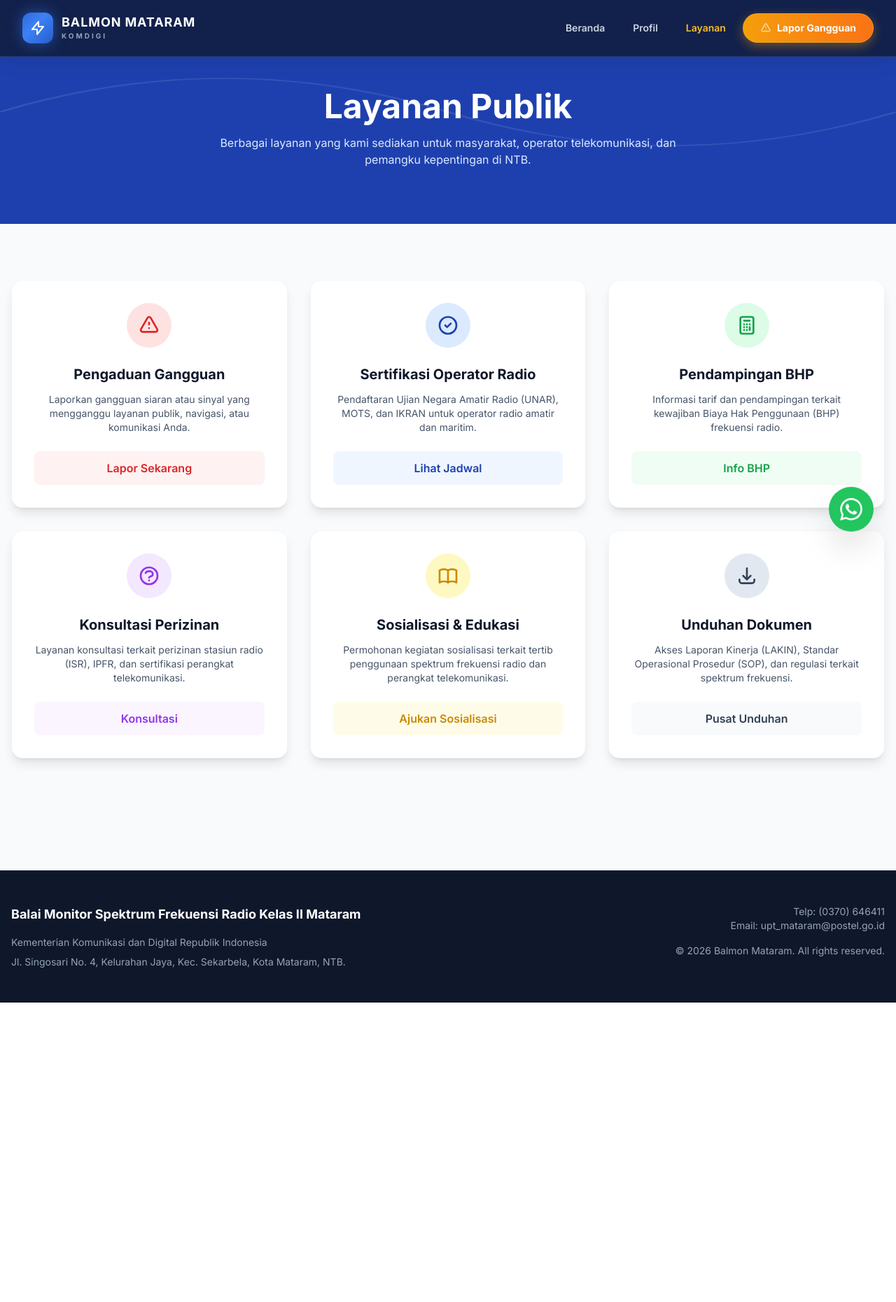
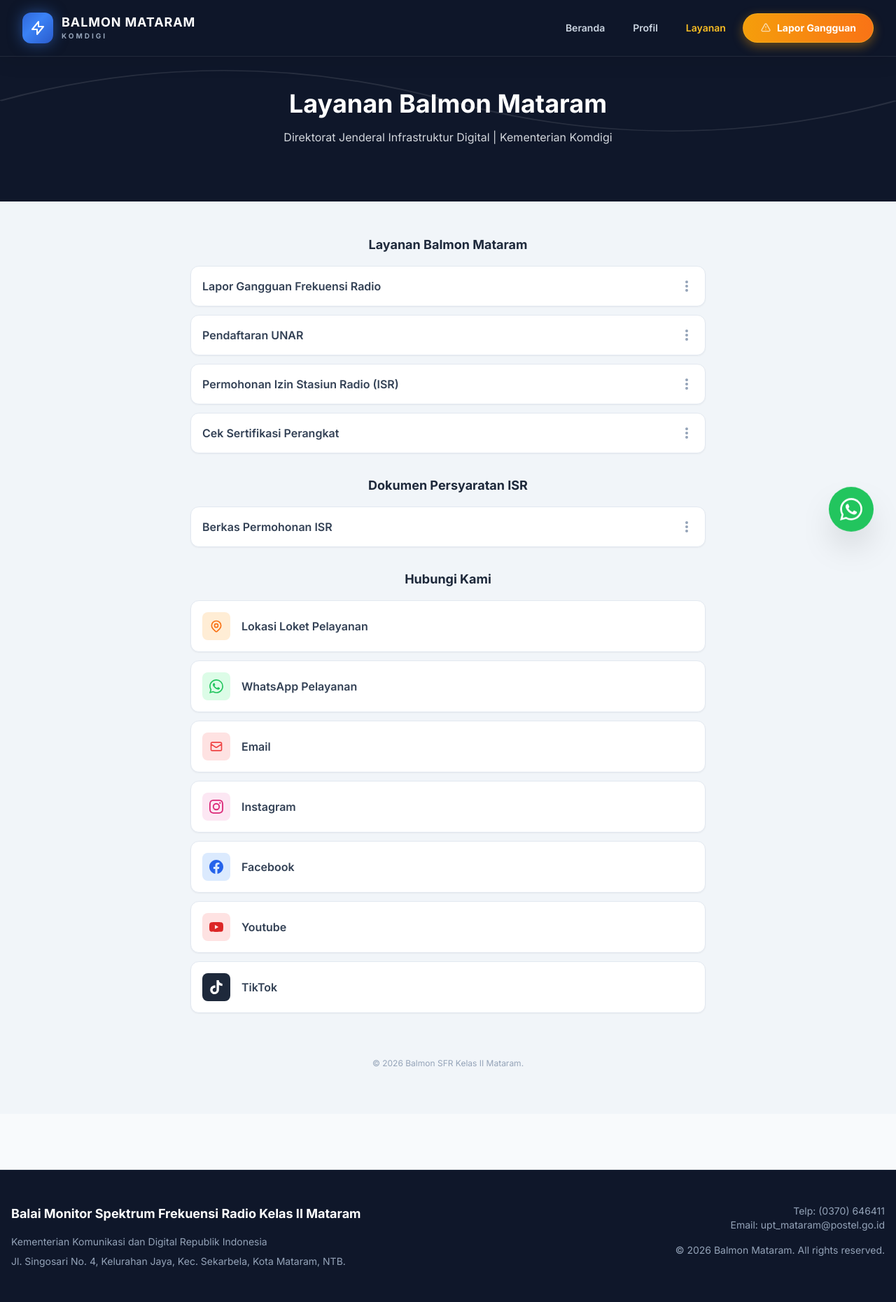
Before and after one commit to Xfinger19/website-balmon-mataram, a PHP site: page /layanan.php in a window 1280 px wide. Shown: the whole page at 70% size. Before the commit the page ends 1433 px from the top, so only its background shows below. Run offline with PHP 8.4, Linux system fonts and the light colour scheme; some libraries are stand-ins or nearby versions.

Commit message:
Memperbarui halaman layanan dengan link aktif

```diff
--- a/layanan.php
+++ b/layanan.php
@@ -1,97 +1,135 @@
 <?php include 'includes/header.php'; ?>
 
 <!-- Header Halaman -->
-<section class="relative pt-32 pb-20 bg-secondary overflow-hidden">
+<section class="relative pt-32 pb-20 bg-primary overflow-hidden">
     <div class="absolute inset-0 opacity-10">
         <svg class="w-full h-full" viewBox="0 0 100 100" preserveAspectRatio="none">
             <path d="M0 50 Q 25 20, 50 50 T 100 50" fill="none" stroke="white" stroke-width="0.5"/>
         </svg>
     </div>
-    <div class="relative z-10 max-w-7xl mx-auto px-4 text-center" data-aos="fade-down">
-        <h1 class="text-4xl md:text-5xl font-bold text-white mb-4">Layanan Publik</h1>
-        <p class="text-blue-100 max-w-2xl mx-auto">Berbagai layanan yang kami sediakan untuk masyarakat, operator telekomunikasi, dan pemangku kepentingan di NTB.</p>
+    <div class="relative z-10 max-w-3xl mx-auto px-4 text-center" data-aos="fade-down">
+        <h1 class="text-3xl md:text-4xl font-bold text-white mb-4">Layanan Balmon Mataram</h1>
+        <p class="text-gray-300 text-sm md:text-base max-w-2xl mx-auto">Direktorat Jenderal Infrastruktur Digital | Kementerian Komdigi</p>
     </div>
 </section>
 
-<!-- Section Daftar Layanan -->
-<section class="py-20 bg-slate-50">
-    <div class="max-w-7xl mx-auto px-4">
+<!-- Section Menu Gaya Linktree -->
+<section class="py-12 bg-slate-100 min-h-screen">
+    <div class="max-w-3xl mx-auto px-4 space-y-8">
 
-        <div class="grid grid-cols-1 md:grid-cols-2 lg:grid-cols-3 gap-8">
+        <!-- Kategori: Layanan Utama -->
+        <div data-aos="fade-up">
+            <h2 class="text-center text-lg font-bold text-slate-800 mb-4">Layanan Balmon Mataram</h2>
+            <div class="space-y-3">
 
-            <!-- Layanan 1: Pengaduan Gangguan -->
-            <div class="bg-white rounded-2xl shadow-lg hover:shadow-2xl transition duration-300 overflow-hidden border border-slate-100 hover-card" data-aos="fade-up" data-aos-delay="100">
-                <div class="p-8">
-                    <div class="w-16 h-16 rounded-full flex items-center justify-center mb-6 mx-auto bg-red-100 text-red-600">
-                        <svg class="w-8 h-8" fill="none" stroke="currentColor" viewBox="0 0 24 24"><path stroke-linecap="round" stroke-linejoin="round" stroke-width="2" d="M12 9v2m0 4h.01m-6.938 4h13.856c1.54 0 2.502-1.667 1.732-3L13.732 4c-.77-1.333-2.694-1.333-3.464 0L3.34 16c-.77 1.333.192 3 1.732 3z"></path></svg>
-                    </div>
-                    <h3 class="text-xl font-bold text-center text-primary mb-3">Pengaduan Gangguan</h3>
-                    <p class="text-slate-600 text-center text-sm mb-6">Laporkan gangguan siaran atau sinyal yang mengganggu layanan publik, navigasi, atau komunikasi Anda.</p>
-                    <a href="pengaduan.php" class="block w-full text-center bg-red-50 text-red-600 hover:bg-red-600 hover:text-white font-semibold py-3 rounded-lg transition">Lapor Sekarang</a>
+                <!-- Tombol 1: Pengaduan (Mengarah ke form lokal) -->
+                <a href="pengaduan.php" class="flex items-center justify-between bg-white p-4 rounded-xl shadow-sm hover:shadow-md transition border border-slate-200 group">
+                    <span class="font-semibold text-slate-700 group-hover:text-primary transition">Lapor Gangguan Frekuensi Radio</span>
+                    <svg class="w-5 h-5 text-slate-400 group-hover:text-primary transition" fill="currentColor" viewBox="0 0 20 20"><path d="M10 6a2 2 0 110-4 2 2 0 010 4zM10 12a2 2 0 110-4 2 2 0 010 4zM10 18a2 2 0 110-4 2 2 0 010 4z"></path></svg>
+                </a>
+
+                <!-- Tombol 2: UNAR (Contoh menggunakan link Google Form) -->
+                <a href="https://forms.gle/GANTI_DENGAN_LINK_FORM_UNAR" target="_blank" class="flex items-center justify-between bg-white p-4 rounded-xl shadow-sm hover:shadow-md transition border border-slate-200 group">
+                    <span class="font-semibold text-slate-700 group-hover:text-primary transition">Pendaftaran UNAR</span>
+                    <svg class="w-5 h-5 text-slate-400 group-hover:text-primary transition" fill="currentColor" viewBox="0 0 20 20"><path d="M10 6a2 2 0 110-4 2 2 0 010 4zM10 12a2 2 0 110-4 2 2 0 010 4zM10 18a2 2 0 110-4 2 2 0 010 4z"></path></svg>
+                </a>
+
+                <!-- Tombol 3: ISR (Mengarah ke website perizinan Komdigi) -->
+                <a href="https://layanan.komdigi.go.id/" target="_blank" class="flex items-center justify-between bg-white p-4 rounded-xl shadow-sm hover:shadow-md transition border border-slate-200 group">
+                    <span class="font-semibold text-slate-700 group-hover:text-primary transition">Permohonan Izin Stasiun Radio (ISR)</span>
+                    <svg class="w-5 h-5 text-slate-400 group-hover:text-primary transition" fill="currentColor" viewBox="0 0 20 20"><path d="M10 6a2 2 0 110-4 2 2 0 010 4zM10 12a2 2 0 110-4 2 2 0 010 4zM10 18a2 2 0 110-4 2 2 0 010 4z"></path></svg>
+                </a>
+
+                <!-- Tombol 4: Cek Sertifikasi (Mengarah ke website Postel) -->
+                <a href="https://sertifikasi.postel.go.id/" target="_blank" class="flex items-center justify-between bg-white p-4 rounded-xl shadow-sm hover:shadow-md transition border border-slate-200 group">
+                    <span class="font-semibold text-slate-700 group-hover:text-primary transition">Cek Sertifikasi Perangkat</span>
+                    <svg class="w-5 h-5 text-slate-400 group-hover:text-primary transition" fill="currentColor" viewBox="0 0 20 20"><path d="M10 6a2 2 0 110-4 2 2 0 010 4zM10 12a2 2 0 110-4 2 2 0 010 4zM10 18a2 2 0 110-4 2 2 0 010 4z"></path></svg>
+                </a>
+
             </div>
         </div>
 
-            <!-- Layanan 2: Sertifikasi Operator Radio -->
-            <div class="bg-white rounded-2xl shadow-lg hover:shadow-2xl transition duration-300 overflow-hidden border border-slate-100 hover-card" data-aos="fade-up" data-aos-delay="200">
-                <div class="p-8">
-                    <div class="w-16 h-16 rounded-full flex items-center justify-center mb-6 mx-auto bg-blue-100 text-secondary">
-                        <svg class="w-8 h-8" fill="none" stroke="currentColor" viewBox="0 0 24 24"><path stroke-linecap="round" stroke-linejoin="round" stroke-width="2" d="M9 12l2 2 4-4m6 2a9 9 0 11-18 0 9 9 0 0118 0z"></path></svg>
-                    </div>
-                    <h3 class="text-xl font-bold text-center text-primary mb-3">Sertifikasi Operator Radio</h3>
-                    <p class="text-slate-600 text-center text-sm mb-6">Pendaftaran Ujian Negara Amatir Radio (UNAR), MOTS, dan IKRAN untuk operator radio amatir dan maritim.</p>
-                    <a href="#" class="block w-full text-center bg-blue-50 text-secondary hover:bg-secondary hover:text-white font-semibold py-3 rounded-lg transition">Lihat Jadwal</a>
+        <!-- Kategori: Dokumen Persyaratan ISR -->
+        <div data-aos="fade-up" data-aos-delay="100">
+            <h2 class="text-center text-lg font-bold text-slate-800 mb-4">Dokumen Persyaratan ISR</h2>
+            <div class="space-y-3">
+                <!-- Tombol 5: Berkas Permohonan (Contoh link Google Drive) -->
+                <a href="https://drive.google.com/drive/folders/GANTI_DENGAN_FOLDER_DRIVE" target="_blank" class="flex items-center justify-between bg-white p-4 rounded-xl shadow-sm hover:shadow-md transition border border-slate-200 group">
+                    <span class="font-semibold text-slate-700 group-hover:text-primary transition">Berkas Permohonan ISR</span>
+                    <svg class="w-5 h-5 text-slate-400 group-hover:text-primary transition" fill="currentColor" viewBox="0 0 20 20"><path d="M10 6a2 2 0 110-4 2 2 0 010 4zM10 12a2 2 0 110-4 2 2 0 010 4zM10 18a2 2 0 110-4 2 2 0 010 4z"></path></svg>
+                </a>
             </div>
         </div>
 
-            <!-- Layanan 3: Pendampingan BHP -->
-            <div class="bg-white rounded-2xl shadow-lg hover:shadow-2xl transition duration-300 overflow-hidden border border-slate-100 hover-card" data-aos="fade-up" data-aos-delay="300">
-                <div class="p-8">
-                    <div class="w-16 h-16 rounded-full flex items-center justify-center mb-6 mx-auto bg-green-100 text-green-600">
-                        <svg class="w-8 h-8" fill="none" stroke="currentColor" viewBox="0 0 24 24"><path stroke-linecap="round" stroke-linejoin="round" stroke-width="2" d="M9 7h6m0 10v-3m-3 3h.01M9 17h.01M9 14h.01M12 14h.01M15 11h.01M12 11h.01M9 11h.01M7 21h10a2 2 0 002-2V5a2 2 0 00-2-2H7a2 2 0 00-2 2v14a2 2 0 002 2z"></path></svg>
+        <!-- Kategori: Hubungi Kami -->
+        <div data-aos="fade-up" data-aos-delay="200">
+            <h2 class="text-center text-lg font-bold text-slate-800 mb-4">Hubungi Kami</h2>
+            <div class="space-y-3">
+
+                <!-- Lokasi Maps -->
+                <a href="https://maps.app.goo.gl/GANTI_DENGAN_LINK_MAPS_BALMON" target="_blank" class="flex items-center gap-4 bg-white p-4 rounded-xl shadow-sm hover:shadow-md transition border border-slate-200 group">
+                    <div class="w-10 h-10 rounded-lg bg-orange-100 flex items-center justify-center text-orange-500">
+                        <svg class="w-5 h-5" fill="none" stroke="currentColor" viewBox="0 0 24 24"><path stroke-linecap="round" stroke-linejoin="round" stroke-width="2" d="M17.657 16.657L13.414 20.9a1.998 1.998 0 01-2.827 0l-4.244-4.243a8 8 0 1111.314 0z"></path><path stroke-linecap="round" stroke-linejoin="round" stroke-width="2" d="M15 11a3 3 0 11-6 0 3 3 0 016 0z"></path></svg>
                     </div>
-                    <h3 class="text-xl font-bold text-center text-primary mb-3">Pendampingan BHP</h3>
-                    <p class="text-slate-600 text-center text-sm mb-6">Informasi tarif dan pendampingan terkait kewajiban Biaya Hak Penggunaan (BHP) frekuensi radio.</p>
-                    <a href="#" class="block w-full text-center bg-green-50 text-green-600 hover:bg-green-600 hover:text-white font-semibold py-3 rounded-lg transition">Info BHP</a>
+                    <span class="font-semibold text-slate-700 group-hover:text-primary transition">Lokasi Loket Pelayanan</span>
+                </a>
+
+                <!-- WhatsApp -->
+                <a href="https://wa.me/6281234567890" target="_blank" class="flex items-center gap-4 bg-white p-4 rounded-xl shadow-sm hover:shadow-md transition border border-slate-200 group">
+                    <div class="w-10 h-10 rounded-lg bg-green-100 flex items-center justify-center text-green-500">
+                        <svg class="w-5 h-5" fill="currentColor" viewBox="0 0 24 24"><path d="M17.472 14.382c-.297-.149-1.758-.867-2.03-.967-.273-.099-.471-.148-.67.15-.197.297-.767.966-.94 1.164-.173.199-.347.223-.644.075-.297-.15-1.255-.463-2.39-1.475-.883-.788-1.48-1.761-1.653-2.059-.173-.297-.018-.458.13-.606.134-.133.298-.347.446-.52.149-.174.198-.298.298-.497.099-.198.05-.371-.025-.52-.075-.149-.669-1.612-.916-2.207-.242-.579-.487-.5-.669-.51-.173-.008-.371-.01-.57-.01-.198 0-.52.074-.792.372-.272.297-1.04 1.016-1.04 2.479 0 1.462 1.065 2.875 1.213 3.074.149.198 2.096 3.2 5.077 4.487.709.306 1.262.489 1.694.625.712.227 1.36.195 1.871.118.571-.085 1.758-.719 2.006-1.413.248-.694.248-1.289.173-1.413-.074-.124-.272-.198-.57-.347m-5.421 7.403h-.004a9.87 9.87 0 01-5.031-1.378l-.361-.214-3.741.982.998-3.648-.235-.374a9.86 9.86 0 01-1.51-5.26c.001-5.45 4.436-9.884 9.888-9.884 2.64 0 5.122 1.03 6.988 2.898a9.825 9.825 0 012.893 6.994c-.003 5.45-4.437 9.884-9.885 9.884m8.413-18.297A11.815 11.815 0 0012.05 0C5.495 0 .16 5.335.157 11.892c0 2.096.547 4.142 1.588 5.945L.057 24l6.305-1.654a11.882 11.882 0 005.683 1.448h.005c6.554 0 11.89-5.335 11.893-11.893a11.821 11.821 0 00-3.48-8.413Z"/></svg>
+                    </div>
+                    <span class="font-semibold text-slate-700 group-hover:text-primary transition">WhatsApp Pelayanan</span>
+                </a>
+
+                <!-- Email -->
+                <a href="mailto:upt_mataram@postel.go.id" class="flex items-center gap-4 bg-white p-4 rounded-xl shadow-sm hover:shadow-md transition border border-slate-200 group">
+                    <div class="w-10 h-10 rounded-lg bg-red-100 flex items-center justify-center text-red-500">
+                        <svg class="w-5 h-5" fill="none" stroke="currentColor" viewBox="0 0 24 24"><path stroke-linecap="round" stroke-linejoin="round" stroke-width="2" d="M3 8l7.89 5.26a2 2 0 002.22 0L21 8M5 19h14a2 2 0 002-2V7a2 2 0 00-2-2H5a2 2 0 00-2 2v10a2 2 0 002 2z"></path></svg>
+                    </div>
+                    <span class="font-semibold text-slate-700 group-hover:text-primary transition">Email</span>
+                </a>
+
+                <!-- Instagram -->
+                <a href="https://www.instagram.com/balmonmataram/" target="_blank" class="flex items-center gap-4 bg-white p-4 rounded-xl shadow-sm hover:shadow-md transition border border-slate-200 group">
+                    <div class="w-10 h-10 rounded-lg bg-pink-100 flex items-center justify-center text-pink-600">
+                        <svg class="w-5 h-5" fill="currentColor" viewBox="0 0 24 24"><path d="M12 2.163c3.204 0 3.584.012 4.85.07 3.252.148 4.771 1.691 4.919 4.919.058 1.265.069 1.645.069 4.849 0 3.205-.012 3.584-.069 4.849-.149 3.225-1.664 4.771-4.919 4.919-1.266.058-1.644.07-4.85.07-3.204 0-3.584-.012-4.849-.07-3.26-.149-4.771-1.699-4.919-4.92-.058-1.265-.07-1.644-.07-4.849 0-3.204.013-3.583.07-4.849.149-3.227 1.664-4.771 4.919-4.919 1.266-.057 1.645-.069 4.849-.069zm0-2.163c-3.259 0-3.667.014-4.947.072-4.358.2-6.78 2.618-6.98 6.98-.059 1.281-.073 1.689-.073 4.948 0 3.259.014 3.668.072 4.948.2 4.358 2.618 6.78 6.98 6.98 1.281.058 1.689.072 4.948.072 3.259 0 3.668-.014 4.948-.072 4.354-.2 6.782-2.618 6.979-6.98.059-1.28.073-1.689.073-4.948 0-3.259-.014-3.667-.072-4.947-.196-4.354-2.617-6.78-6.979-6.98-1.281-.059-1.69-.073-4.949-.073zm0 5.838a6.162 6.162 0 100 12.324 6.162 6.162 0 000-12.324zm0 10.162a4 4 0 110-8 4 4 0 010 8zm6.406-11.845a1.44 1.44 0 100 2.881 1.44 1.44 0 000-2.881z"/></svg>
+                    </div>
+                    <span class="font-semibold text-slate-700 group-hover:text-primary transition">Instagram</span>
+                </a>
+
+                <!-- Facebook -->
+                <a href="https://www.facebook.com/balmonmataram" target="_blank" class="flex items-center gap-4 bg-white p-4 rounded-xl shadow-sm hover:shadow-md transition border border-slate-200 group">
+                    <div class="w-10 h-10 rounded-lg bg-blue-100 flex items-center justify-center text-blue-600">
+                        <svg class="w-5 h-5" fill="currentColor" viewBox="0 0 24 24"><path d="M24 12.073c0-6.627-5.373-12-12-12s-12 5.373-12 12c0 5.99 4.388 10.954 10.125 11.854v-8.385H7.078v-3.469h3.047V9.43c0-3.007 1.792-4.669 4.533-4.669 1.312 0 2.686.235 2.686.235v2.953H15.83c-1.491 0-1.956.925-1.956 1.874v2.25h3.328l-.532 3.469h-2.796v8.385C19.612 23.027 24 18.062 24 12.073z"/></svg>
+                    </div>
+                    <span class="font-semibold text-slate-700 group-hover:text-primary transition">Facebook</span>
+                </a>
+
+                <!-- YouTube -->
+                <a href="https://www.youtube.com/@balmonmataram" target="_blank" class="flex items-center gap-4 bg-white p-4 rounded-xl shadow-sm hover:shadow-md transition border border-slate-200 group">
+                    <div class="w-10 h-10 rounded-lg bg-red-100 flex items-center justify-center text-red-600">
+                        <svg class="w-5 h-5" fill="currentColor" viewBox="0 0 24 24"><path d="M23.498 6.186a3.016 3.016 0 00-2.122-2.136C19.505 3.545 12 3.545 12 3.545s-7.505 0-9.377.505A3.017 3.017 0 00.502 6.186C0 8.07 0 12 0 12s0 3.93.502 5.814a3.016 3.016 0 002.122 2.136c1.871.505 9.376.505 9.376.505s7.505 0 9.377-.505a3.015 3.015 0 002.122-2.136C24 15.93 24 12 24 12s0-3.93-.502-5.814zM9.545 15.568V8.432L15.818 12l-6.273 3.568z"/></svg>
+                    </div>
+                    <span class="font-semibold text-slate-700 group-hover:text-primary transition">Youtube</span>
+                </a>
+
+                <!-- TikTok -->
+                <a href="https://www.tiktok.com/@balmonmataram" target="_blank" class="flex items-center gap-4 bg-white p-4 rounded-xl shadow-sm hover:shadow-md transition border border-slate-200 group">
+                    <div class="w-10 h-10 rounded-lg bg-slate-800 flex items-center justify-center text-white">
+                        <svg class="w-5 h-5" fill="currentColor" viewBox="0 0 24 24"><path d="M12.525.02c1.31-.02 2.61-.01 3.91-.02.08 1.53.63 3.09 1.75 4.17 1.12 1.11 2.7 1.62 4.24 1.79v4.03c-1.44-.05-2.89-.35-4.2-.97-.57-.26-1.1-.59-1.62-.93-.01 2.92.01 5.84-.02 8.75-.08 1.4-.54 2.79-1.35 3.94-1.31 1.92-3.58 3.17-5.91 3.21-1.43.08-2.86-.31-4.08-1.03-2.02-1.19-3.44-3.37-3.65-5.71-.02-.5-.03-1-.01-1.49.18-1.9 1.12-3.72 2.58-4.96 1.66-1.44 3.98-2.13 6.15-1.72.02 1.48-.04 2.96-.04 4.44-.99-.32-2.15-.23-3.02.37-.63.41-1.11 1.04-1.36 1.75-.21.51-.15 1.07-.14 1.61.24 1.64 1.82 3.02 3.5 2.87 1.12-.01 2.19-.66 2.77-1.61.19-.33.4-.67.41-1.06.1-1.79.06-3.57.07-5.36.01-4.03-.01-8.05.02-12.07z"/></svg>
+                    </div>
+                    <span class="font-semibold text-slate-700 group-hover:text-primary transition">TikTok</span>
+                </a>
+
             </div>
         </div>
 
-            <!-- Layanan 4: Konsultasi Perizinan -->
-            <div class="bg-white rounded-2xl shadow-lg hover:shadow-2xl transition duration-300 overflow-hidden border border-slate-100 hover-card" data-aos="fade-up" data-aos-delay="100">
-                <div class="p-8">
-                    <div class="w-16 h-16 rounded-full flex items-center justify-center mb-6 mx-auto bg-purple-100 text-purple-600">
-                        <svg class="w-8 h-8" fill="none" stroke="currentColor" viewBox="0 0 24 24"><path stroke-linecap="round" stroke-linejoin="round" stroke-width="2" d="M8.228 9c.549-1.165 2.03-2 3.772-2 2.21 0 4 1.343 4 3 0 1.4-1.278 2.575-3.006 2.907-.542.104-.994.54-.994 1.093m0 3h.01M21 12a9 9 0 11-18 0 9 9 0 0118 0z"></path></svg>
-                    </div>
-                    <h3 class="text-xl font-bold text-center text-primary mb-3">Konsultasi Perizinan</h3>
-                    <p class="text-slate-600 text-center text-sm mb-6">Layanan konsultasi terkait perizinan stasiun radio (ISR), IPFR, dan sertifikasi perangkat telekomunikasi.</p>
-                    <a href="#" class="block w-full text-center bg-purple-50 text-purple-600 hover:bg-purple-600 hover:text-white font-semibold py-3 rounded-lg transition">Konsultasi</a>
-                </div>
+        <!-- Footer Text -->
+        <div class="text-center pt-8 pb-4 text-xs text-slate-400">
+            <p>&copy; <?= date('Y') ?> Balmon SFR Kelas II Mataram.</p>
         </div>
 
-            <!-- Layanan 5: Sosialisasi & Edukasi -->
-            <div class="bg-white rounded-2xl shadow-lg hover:shadow-2xl transition duration-300 overflow-hidden border border-slate-100 hover-card" data-aos="fade-up" data-aos-delay="200">
-                <div class="p-8">
-                    <div class="w-16 h-16 rounded-full flex items-center justify-center mb-6 mx-auto bg-yellow-100 text-yellow-600">
-                        <svg class="w-8 h-8" fill="none" stroke="currentColor" viewBox="0 0 24 24"><path stroke-linecap="round" stroke-linejoin="round" stroke-width="2" d="M12 6.253v13m0-13C10.832 5.477 9.246 5 7.5 5S4.168 5.477 3 6.253v13C4.168 18.477 5.754 18 7.5 18s3.332.477 4.5 1.253m0-13C13.168 5.477 14.754 5 16.5 5c1.747 0 3.332.477 4.5 1.253v13C19.832 18.477 18.247 18 16.5 18c-1.746 0-3.332.477-4.5 1.253"></path></svg>
-                    </div>
-                    <h3 class="text-xl font-bold text-center text-primary mb-3">Sosialisasi & Edukasi</h3>
-                    <p class="text-slate-600 text-center text-sm mb-6">Permohonan kegiatan sosialisasi terkait tertib penggunaan spektrum frekuensi radio dan perangkat telekomunikasi.</p>
-                    <a href="#" class="block w-full text-center bg-yellow-50 text-yellow-600 hover:bg-yellow-600 hover:text-white font-semibold py-3 rounded-lg transition">Ajukan Sosialisasi</a>
-                </div>
-            </div>
-
-            <!-- Layanan 6: Unduhan Dokumen -->
-            <div class="bg-white rounded-2xl shadow-lg hover:shadow-2xl transition duration-300 overflow-hidden border border-slate-100 hover-card" data-aos="fade-up" data-aos-delay="300">
-                <div class="p-8">
-                    <div class="w-16 h-16 rounded-full flex items-center justify-center mb-6 mx-auto bg-slate-200 text-slate-700">
-                        <svg class="w-8 h-8" fill="none" stroke="currentColor" viewBox="0 0 24 24"><path stroke-linecap="round" stroke-linejoin="round" stroke-width="2" d="M4 16v1a3 3 0 003 3h10a3 3 0 003-3v-1m-4-4l-4 4m0 0l-4-4m4 4V4"></path></svg>
-                    </div>
-                    <h3 class="text-xl font-bold text-center text-primary mb-3">Unduhan Dokumen</h3>
-                    <p class="text-slate-600 text-center text-sm mb-6">Akses Laporan Kinerja (LAKIN), Standar Operasional Prosedur (SOP), dan regulasi terkait spektrum frekuensi.</p>
-                    <a href="#" class="block w-full text-center bg-slate-50 text-slate-700 hover:bg-slate-700 hover:text-white font-semibold py-3 rounded-lg transition">Pusat Unduhan</a>
-                </div>
-            </div>
-
-        </div>
     </div>
 </section>
 
```
Lines whose indentation alone changed are shown as unchanged.
